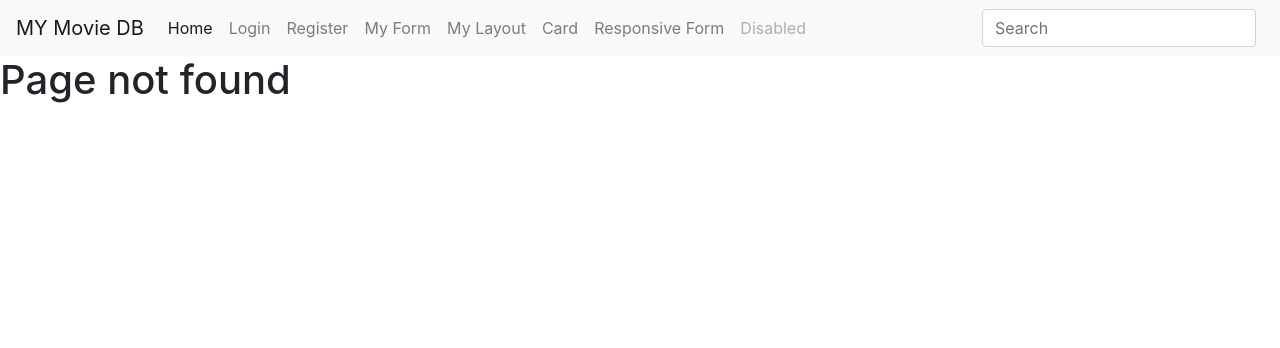
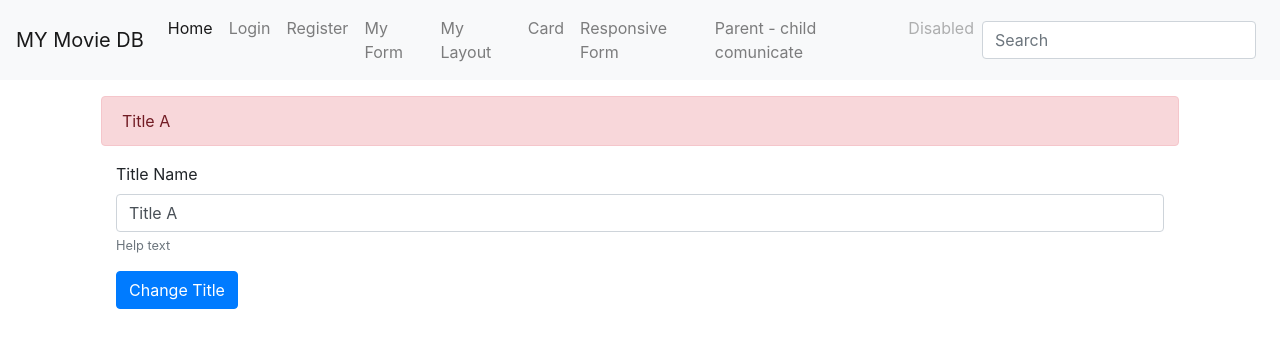
Before and after one commit to zero71st/electron-moviedb, a React (Create React App) app: page /parent in a window 1280 px wide. Before the commit this address had no page. Shown: the top 348 px of the page. Built offline with nearby package versions, Linux system fonts and the light colour scheme.

Commit message:
can communicate between parent and child

```diff
--- a/src/App.js
+++ b/src/App.js
@@ -9,6 +9,7 @@ import Error from './components/Error';
 import MyLayout from './components/MyLayout';
 import Card from './components/Card';
 import ResponsiveForm from './components/ResponsiveForm';
+import Parent from './components/Parent';
 
 export default class App extends Component {
 
@@ -27,6 +28,7 @@ export default class App extends Component {
             <Route path='/mylayout' component={MyLayout}/>
             <Route path='/card' component={Card}/>
             <Route path='/responsive' component ={ResponsiveForm}/>
+            <Route path='/parent' component = {Parent}/>
             <Route component={Error}/>
 
           </Switch>
--- /dev/null
+++ b/src/components/Child.js
@@ -0,0 +1,39 @@
+import React, { Component } from 'react'
+
+export default class Child extends Component {
+  constructor(props) {
+    super(props)
+
+    this.state = {
+       title:this.props.title,
+    }
+  }
+
+  changeTitle=()=>{
+      this.props.changeParentTitle(this.state.title);
+}
+
+  render() {
+    return (
+      <div className="col-12">
+        <div class="form-group">
+            <label for="">Title Name</label>
+            <input type="text"
+                value={this.state.title}
+                onChange={(e) => this.setState({
+                     title: e.target.value
+                })}
+                class="form-control"
+                name=""
+                id=""
+                aria-describedby="helpId"
+                placeholder="title name" />
+            <small id="helpId" class="form-text text-muted">Help text</small>
+        </div>
+        <button type="button"
+            onClick={this.changeTitle}
+            class="btn btn-primary">Change Title</button>
+      </div>
+    )
+  }
+}
--- a/src/components/Navbar.js
+++ b/src/components/Navbar.js
@@ -40,6 +40,10 @@ export default class Navbar extends Component {
                                 <a className="nav-link" href="/responsive">Responsive Form</a>
                             </li>
                             <li className="nav-item">
+                                <a className="nav-link" href="/parent">Parent - child comunicate</a>
+                            </li>
+
+                            <li className="nav-item">
                                 <a className="nav-link disabled" href="#" tabindex="-1" aria-disabled="true">Disabled</a>
                             </li>
                         </ul>
--- /dev/null
+++ b/src/components/Parent.js
@@ -0,0 +1,32 @@
+import React, { Component } from 'react'
+import Child from './Child';
+
+export default class Parent extends Component {
+    constructor(props) {
+        super(props)
+        this.state = {
+            title:"Title A"
+        }
+    }
+
+    changeTitle=(value)=>{
+        this.setState({
+            title:value
+        });
+    }
+
+    render() {
+        return (
+            <div className="container">
+                <div className="row">
+                    <div className="col-12">
+                        <div className="alert alert-danger">
+                            {this.state.title}
+                        </div>
+                        {<Child title={this.state.title} changeParentTitle={this.changeTitle}/>}
+                    </div>
+                </div>
+            </div>
+        )
+    }
+}
```
